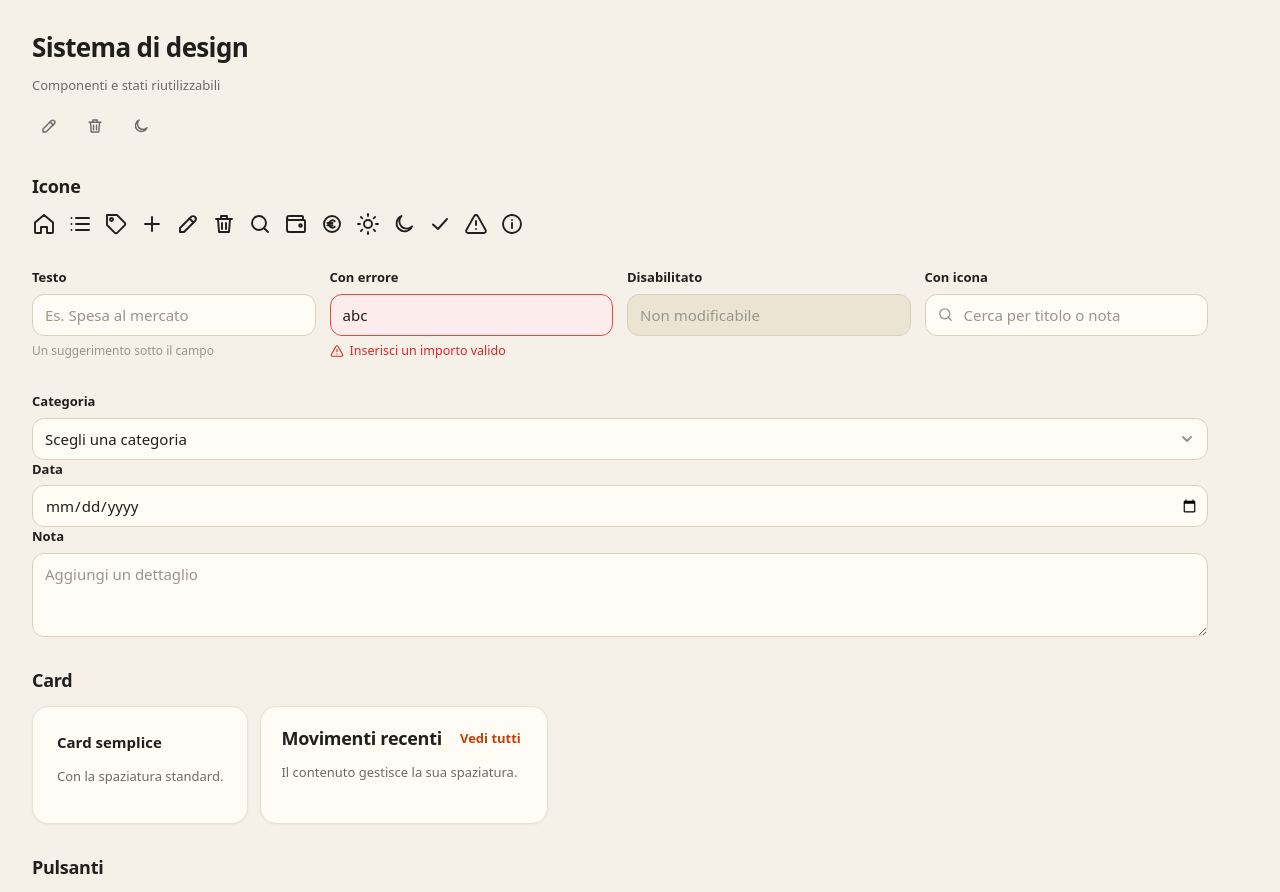
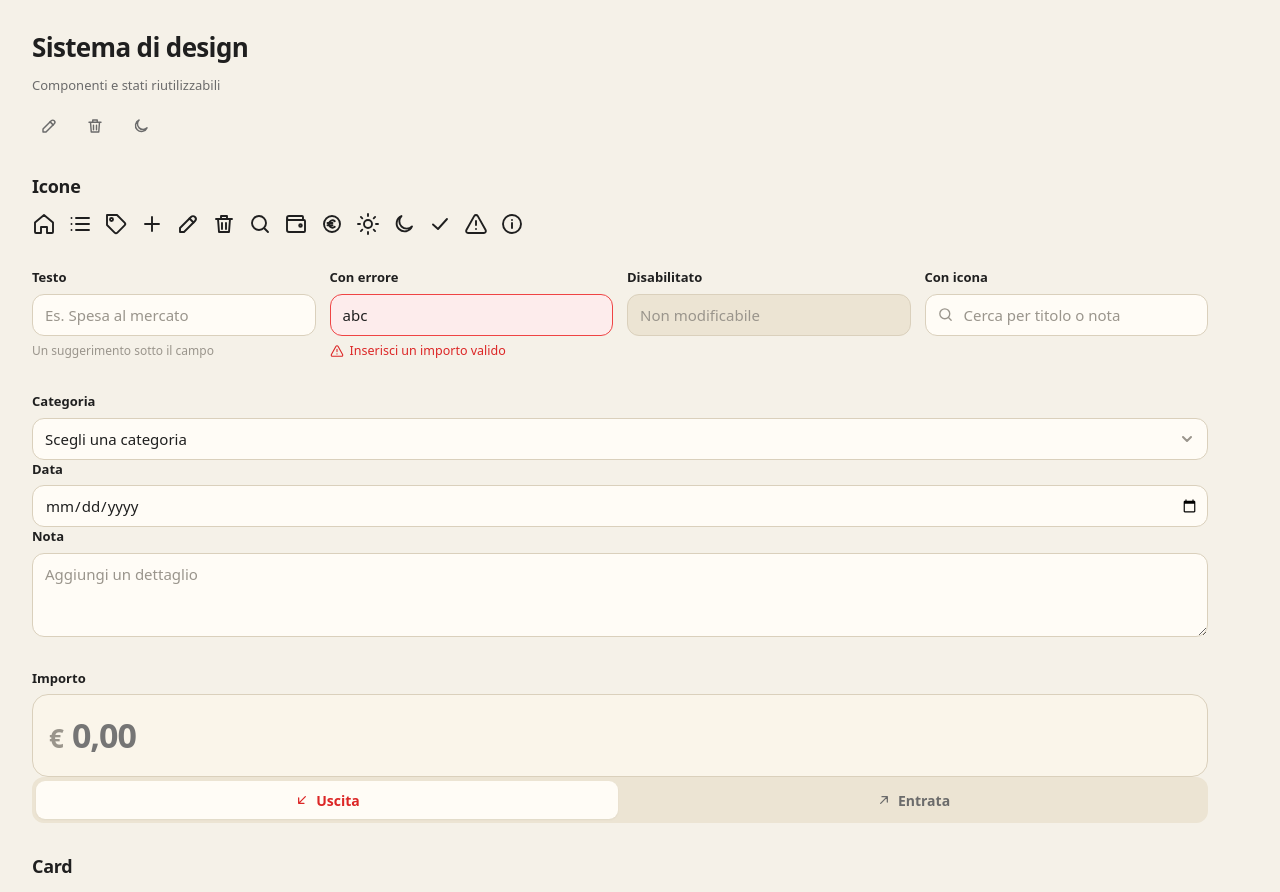
Before and after one commit to MarcoCapasso/Spiccioli, a React (Vite) app in the folder frontend/: page / in a window 1280 px wide. Shown: the top 892 px of the page. Built offline with nearby package versions, Linux system fonts and the light colour scheme.

Commit message:
Componenti dei moduli: importo e interruttore tipo

```diff
--- /dev/null
+++ b/frontend/src/components/AmountInput.tsx
@@ -0,0 +1,39 @@
+import type { TransactionType } from "../types";
+import { errorIdFor } from "./Field";
+
+type AmountInputProps = {
+  id: string;
+  value: string;
+  onChange: (value: string) => void;
+  tone: TransactionType;
+  invalid?: boolean;
+};
+
+//Il campo dell'importo
+export function AmountInput({
+  id,
+  value,
+  onChange,
+  tone,
+  invalid = false,
+}: AmountInputProps) {
+  const toneClass = tone === "Income" ? "inc" : "exp";
+
+  return (
+    <div className={`amount-box ${toneClass}`} data-invalid={invalid}>
+      <span className="cur" aria-hidden="true">
+        €
+      </span>
+      <input
+        id={id}
+        inputMode="decimal"
+        autoComplete="off"
+        placeholder="0,00"
+        value={value}
+        onChange={(e) => onChange(e.target.value.replace(/[^\d.,]/g, ""))}
+        aria-invalid={invalid}
+        aria-describedby={invalid ? errorIdFor(id) : undefined}
+      />
+    </div>
+  );
+}
--- /dev/null
+++ b/frontend/src/components/TypeToggle.tsx
@@ -0,0 +1,33 @@
+import type { TransactionType } from '../types';
+import { Icon } from './Icon';
+
+type TypeToggleProps = {
+  value: TransactionType;
+  onChange: (value: TransactionType) => void;
+};
+
+//Sceglie il tipo di movimento
+export function TypeToggle({ value, onChange }: TypeToggleProps) {
+  return (
+    <div className="seg" role="group" aria-label="Tipo di movimento">
+      <button
+        type="button"
+        className="exp"
+        aria-pressed={value === 'Expense'}
+        onClick={() => onChange('Expense')}
+      >
+        <Icon name="down" />
+        Uscita
+      </button>
+      <button
+        type="button"
+        className="inc"
+        aria-pressed={value === 'Income'}
+        onClick={() => onChange('Income')}
+      >
+        <Icon name="up" />
+        Entrata
+      </button>
+    </div>
+  );
+}
--- a/frontend/src/main.tsx
+++ b/frontend/src/main.tsx
@@ -14,6 +14,8 @@ import "./styles/badge.css";
 import "./styles/card.css";
 import "./styles/input.css";
 import "./styles/field.css";
+import "./styles/amount-input.css";
+import "./styles/type-toggle.css"
 
 import App from "./App.tsx";
 
--- a/frontend/src/pages/DesignSystemPage.tsx
+++ b/frontend/src/pages/DesignSystemPage.tsx
@@ -8,6 +8,9 @@ import { Input } from "../components/Input";
 import { Field } from "../components/Field";
 import { Select } from "../components/Select";
 import { Textarea } from "../components/Textarea";
+import { AmountInput } from "../components/AmountInput";
+import type { TransactionType } from "../types";
+import { TypeToggle } from "../components/TypeToggle";
 import { useState } from "react";
 import "../styles/design-system.css";
 
@@ -30,6 +33,8 @@ const COLOR_TOKENS = [
 //Pagina di sviluppo: tutti i token e i componenti, in tema chiaro e scuro
 export function DesignSystemPage() {
   const [demoText, setDemoText] = useState("");
+  const [demoAmount, setDemoAmount] = useState("");
+  const [demoType, setDemoType] = useState<TransactionType>("Expense");
 
   return (
     <div className="ds-page">
@@ -119,6 +124,18 @@ export function DesignSystemPage() {
         <Field id="ds-note" label="Nota">
           <Textarea id="ds-note" placeholder="Aggiungi un dettaglio" rows={2} />
         </Field>
+      </div>
+
+      <div>
+        <Field id="ds-amount" label="Importo">
+          <AmountInput
+            id="ds-amount"
+            value={demoAmount}
+            onChange={setDemoAmount}
+            tone={demoType}
+          />
+        </Field>
+        <TypeToggle value={demoType} onChange={setDemoType} />
       </div>
 
       <div>
--- /dev/null
+++ b/frontend/src/styles/amount-input.css
@@ -0,0 +1,57 @@
+/* ───────────── Campo dell'importo ───────────── */
+
+/* Il contenitore, bordo, sfondo, focus ed errore */
+.amount-box {
+  display: flex;
+  align-items: baseline;
+  gap: 6px;
+  padding: 14px 16px;
+  border: 1px solid var(--border-strong);
+  border-radius: var(--r-lg);
+  background: var(--surface-2);
+  transition:
+    border-color 0.15s,
+    box-shadow 0.15s;
+}
+
+/* Quando il campo al suo interno è attivo, è il contenitore a mostrarlo */
+.amount-box:focus-within {
+  border-color: var(--primary);
+  box-shadow: var(--ring);
+}
+
+.amount-box[data-invalid="true"] {
+  border-color: var(--danger);
+  background: var(--danger-soft);
+}
+
+.amount-box .cur {
+  font-size: 26px;
+  font-weight: 600;
+  color: var(--text-3);
+}
+
+/* Il campo vero: invisibile come campo, si vede solo il numero */
+.amount-box input {
+  width: 100%;
+  min-width: 0;
+  border: 0;
+  background: transparent;
+  outline: none;
+  font-size: 34px;
+  font-weight: 700;
+  letter-spacing: -0.03em;
+  font-variant-numeric: tabular-nums;
+}
+
+.amount-box input:focus {
+  box-shadow: none;
+}
+
+/* Il colore dell'importo segue il tipo di movimento */
+.amount-box.exp input {
+  color: var(--danger-ink);
+}
+.amount-box.inc input {
+  color: var(--success-ink);
+}
--- /dev/null
+++ b/frontend/src/styles/type-toggle.css
@@ -0,0 +1,40 @@
+/* ───────────── Interruttore Uscita/Entrata ───────────── */
+
+/* Il riquadro incassato che contiene i due segmenti */
+.seg {
+  display: grid;
+  grid-template-columns: 1fr 1fr;
+  gap: 4px;
+  padding: 4px;
+  background: var(--surface-sunk);
+  border-radius: var(--r);
+}
+
+.seg button {
+  height: 38px;
+  border: 0;
+  border-radius: 9px;
+  background: transparent;
+  color: var(--text-2);
+  font-weight: 600;
+  font-size: 14px;
+  cursor: pointer;
+  display: flex;
+  align-items: center;
+  justify-content: center;
+  gap: 6px;
+  transition: background .15s, color .15s;
+}
+
+.seg button svg {
+  width: 16px;
+  height: 16px;
+}
+
+.seg button[aria-pressed="true"] {
+  background: var(--surface);
+  box-shadow: var(--shadow-sm);
+}
+
+.seg button[aria-pressed="true"].exp { color: var(--danger-ink); }
+.seg button[aria-pressed="true"].inc { color: var(--success-ink); }
```
